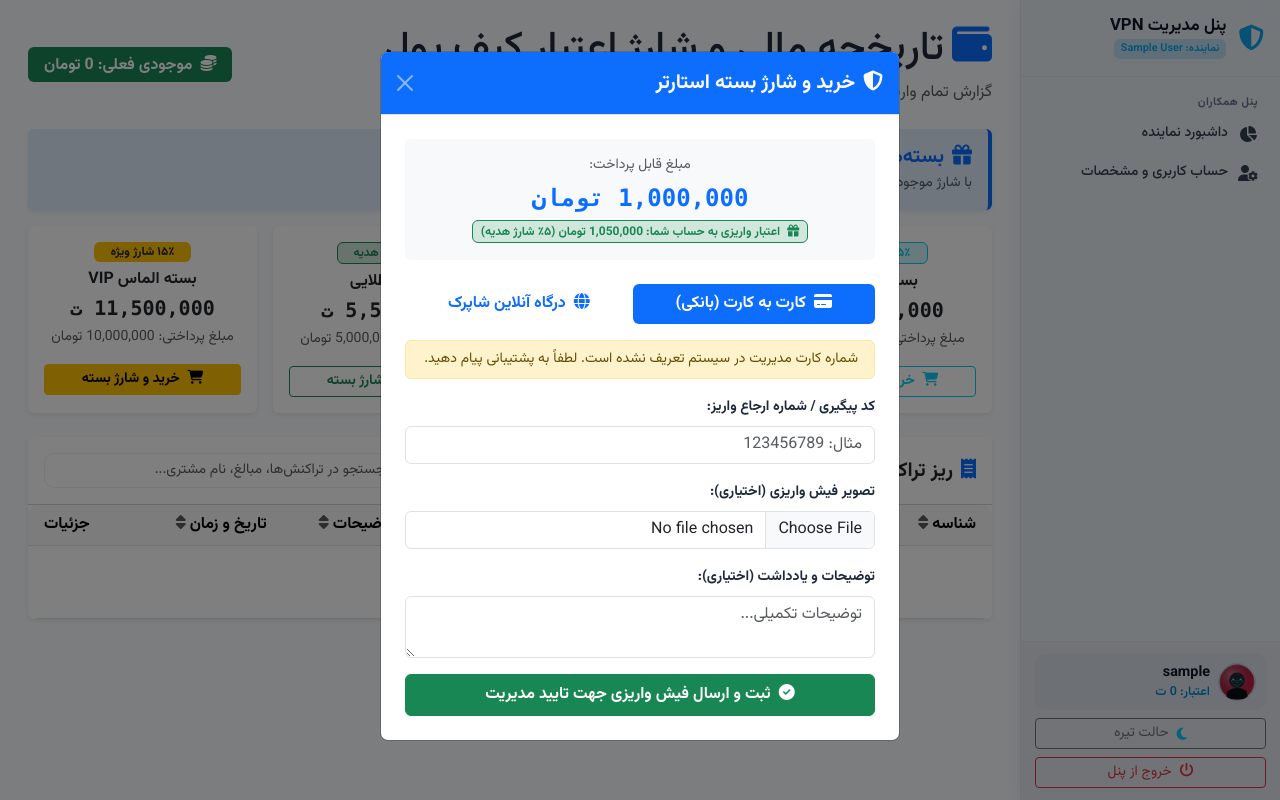
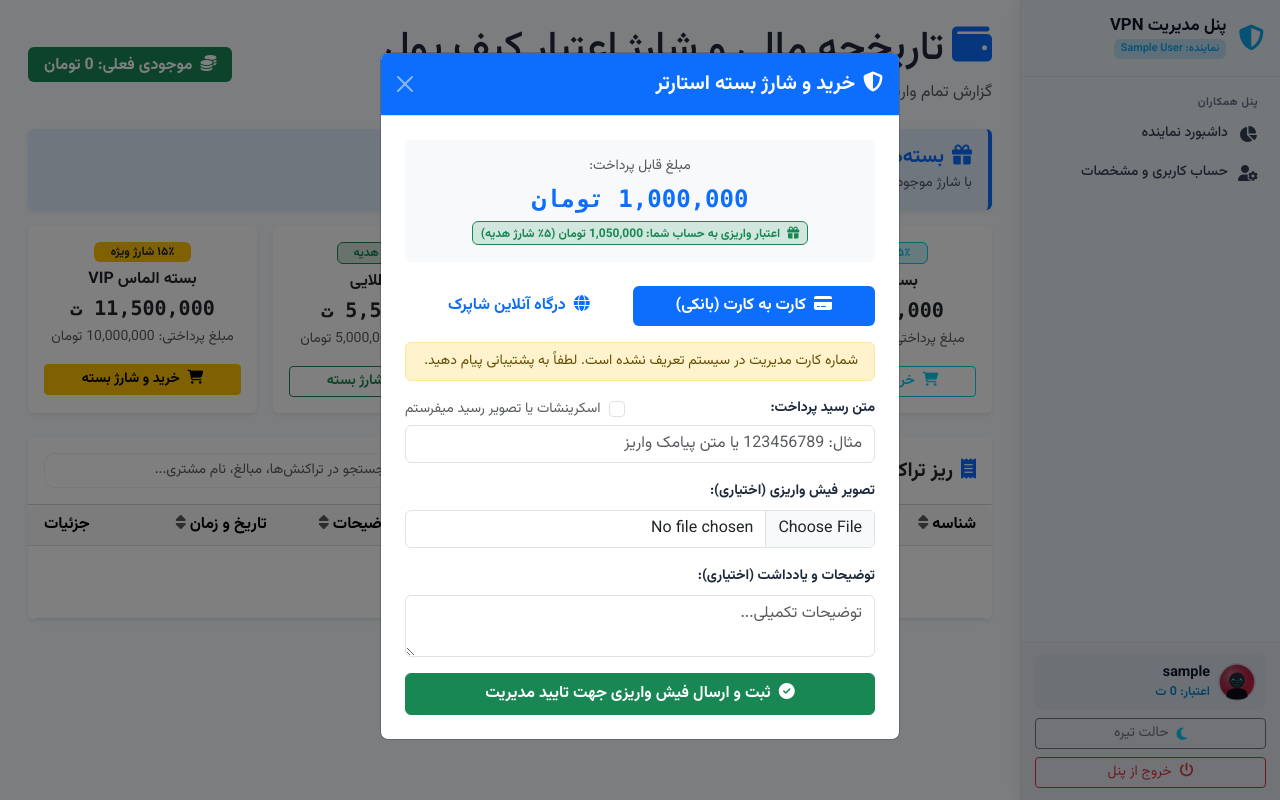
Before and after one commit to MOhammaDpirouznia/TGBot, a Flask app: page /reseller/transactions in a window 1280 px wide, after a click on "خرید و شارژ بسته". Run offline with Flask 3, Linux system fonts and the light colour scheme; the visitor is signed in with stand-in values (Sample User, id 1); data comes from the database, SQL or seed files in the repository; data that the repository does not hold is empty.

Commit message:
افزودن تیک  ارسال تصویر رسید

```diff
--- a/templates/reseller_transactions.html
+++ b/templates/reseller_transactions.html
@@ -97,12 +97,25 @@
                                 <form method="POST" action="{{ url_for('reseller_bundles_submit_receipt') }}" enctype="multipart/form-data">
                                     <input type="hidden" name="bundle_id" value="{{ b['id'] }}">
                                     <div class="mb-3">
-                                        <label class="form-label small fw-bold">کد پیگیری / شماره ارجاع واریز:</label>
-                                        <input type="text" class="form-control" name="tracking_code" placeholder="مثال: 123456789" required>
+                                        <div class="d-flex justify-content-between align-items-center mb-1 flex-wrap gap-1">
+                                            <label class="form-label small fw-bold mb-0" id="receiptTextLabel{{ b['id'] }}" for="trackingCode{{ b['id'] }}">متن رسید پرداخت:</label>
+                                            <div class="form-check mb-0">
+                                                <input class="form-check-input" type="checkbox" id="sendImageCheck{{ b['id'] }}" name="send_image_only" value="1" onchange="toggleReceiptMode('{{ b['id'] }}')">
+                                                <label class="form-check-label small text-muted user-select-none" for="sendImageCheck{{ b['id'] }}" style="cursor: pointer;">
+                                                    اسکرینشات یا تصویر رسید میفرستم
+                                                </label>
+                                            </div>
+                                        </div>
+                                        <input type="text" class="form-control" name="tracking_code" id="trackingCode{{ b['id'] }}" placeholder="مثال: 123456789 یا متن پیامک واریز" required>
                                     </div>
                                     <div class="mb-3">
-                                        <label class="form-label small fw-bold">تصویر فیش واریزی (اختیاری):</label>
-                                        <input type="file" class="form-control" name="receipt_image" accept="image/*">
+                                        <label class="form-label small fw-bold" id="receiptImageLabel{{ b['id'] }}" for="receiptImage{{ b['id'] }}">
+                                            تصویر فیش واریزی <span id="receiptImageReqStatus{{ b['id'] }}">(اختیاری):</span>
+                                        </label>
+                                        <input type="file" class="form-control" name="receipt_image" id="receiptImage{{ b['id'] }}" accept="image/*">
+                                        <div class="form-text small text-danger d-none" id="receiptImageHint{{ b['id'] }}">
+                                            <i class="fas fa-exclamation-circle me-1"></i> با انتخاب گزینه بالا، پیوست تصویر فیش الزامی است.
+                                        </div>
                                     </div>
                                     <div class="mb-3">
                                         <label class="form-label small fw-bold">توضیحات و یادداشت (اختیاری):</label>
@@ -259,4 +272,46 @@
     </div>
 </div>
 {% endfor %}
+
+<script>
+function toggleReceiptMode(bundleId) {
+    const checkEl = document.getElementById('sendImageCheck' + bundleId);
+    const trackingEl = document.getElementById('trackingCode' + bundleId);
+    const imageEl = document.getElementById('receiptImage' + bundleId);
+    const statusEl = document.getElementById('receiptImageReqStatus' + bundleId);
+    const hintEl = document.getElementById('receiptImageHint' + bundleId);
+
+    if (!checkEl || !trackingEl || !imageEl) return;
+
+    if (checkEl.checked) {
+        trackingEl.disabled = true;
+        trackingEl.required = false;
+        trackingEl.value = '';
+        trackingEl.classList.add('bg-secondary', 'bg-opacity-10');
+        trackingEl.placeholder = 'تصویر رسید ارسال می‌شود (ثبت متن غیرفعال شد)';
+
+        imageEl.required = true;
+        if (statusEl) {
+            statusEl.innerHTML = '<span class="text-danger fw-bold">(اجباری):</span>';
+        }
+        if (hintEl) {
+            hintEl.classList.remove('d-none');
+        }
+        imageEl.focus();
+    } else {
+        trackingEl.disabled = false;
+        trackingEl.required = true;
+        trackingEl.classList.remove('bg-secondary', 'bg-opacity-10');
+        trackingEl.placeholder = 'مثال: 123456789 یا متن پیامک واریز';
+
+        imageEl.required = false;
+        if (statusEl) {
+            statusEl.innerHTML = '<span class="text-muted fw-normal">(اختیاری):</span>';
+        }
+        if (hintEl) {
+            hintEl.classList.add('d-none');
+        }
+    }
+}
+</script>
 {% endblock %}
```
